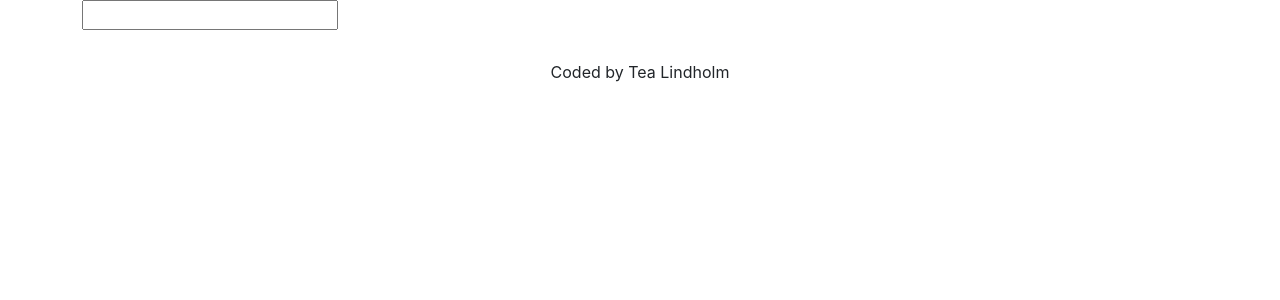
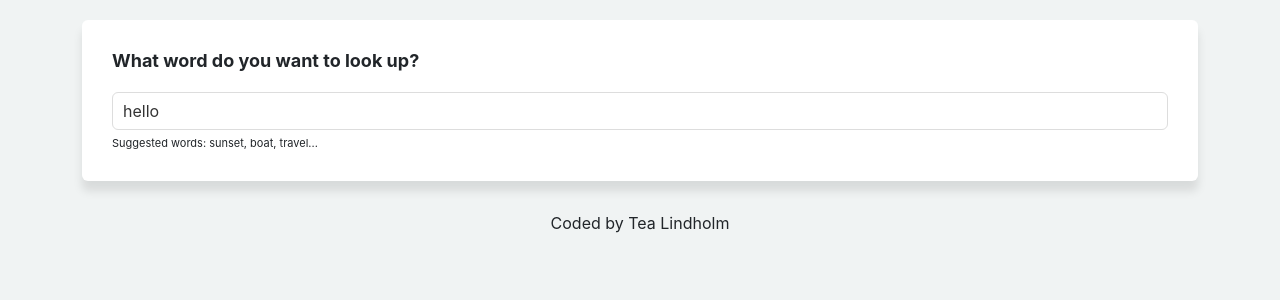
Before and after one commit to theresialindholm/dictionary-react, a React (Create React App) app: page / in a window 1280 px wide. Shown: the top 300 px of the page. Built offline with nearby package versions, Linux system fonts and the light colour scheme; no server answers.

Commit message:
Styled the application

```diff
--- a/src/App.css
+++ b/src/App.css
@@ -1,3 +1,11 @@
+body {
+    background: #F0F3F3
+}
+
+a {
+    color: #4E5B60
+}
+
 .App-footer {
 text-align: center;
 margin: 30px 0;
--- a/src/App.js
+++ b/src/App.js
@@ -8,7 +8,7 @@
       <header className="App-header">
         </header>
         <main>
-          <Dictionary />
+          <Dictionary defaultKeyword="hello" />
         </main>
         <footer className="App-footer">Coded by Tea Lindholm</footer>
         </div>
--- a/src/Dictionary.css
+++ b/src/Dictionary.css
@@ -0,0 +1,27 @@
+.Dictionary h1 {
+    font-size: 18px;
+    font-weight: bold;
+    margin-bottom: 20px;
+}
+
+.Dictionary section {
+    background: white;
+    padding: 30px;
+    border-radius: 6px;
+    box-shadow: 0 10px 10px rgba(0 0 0 / 10%);
+    margin: 20px 0;
+}
+
+.Dictionary input {
+    width: 100%;
+    padding: 6px 10px;
+    border: 1px solid #ddd;
+    border-radius: 6px;
+    color: #333;
+
+}
+
+.Dictionary .hint {
+    font-size:  11px;
+    margin-top: 5px;
+}
--- a/src/Dictionary.js
+++ b/src/Dictionary.js
@@ -3,30 +3,53 @@
 import "./Dictionary.css";
 import axios from "axios";
 
-export default function Dictionary() {
-    let [keyword, setKeyword] = useState("");
+export default function Dictionary(props) {
+    let [keyword, setKeyword] = useState(props.defaultKeyword);
     let [results, setResults] = useState(null);
+    let [loaded, setLoaded] = useState(false);
 
     function handleResponse(response) {
         setResults(response.data[0]);
     }
 
-    function search(event) {
+    function search() {
+        let apiUrl = `https://api.dictionaryapi.dev/api/v2/entries/en_US/${keyword}`;
+        axios.get(apiUrl).then(handleResponse);
+    }
+
+    function handleSubmit(event) {
         event.preventDefault();
-
-    let apiUrl = `https://api.dictionaryapi.dev/api/v2/entries/en_US/${keyword}`;
-    axios.get(apiUrl).then(handleResponse);
+search()
 }
 
 function handleKeywordChange(event) {
     setKeyword(event.target.value);
 }
 
-return <div className="Dictionary">
-    <form onSubmit={search}>
-        <input type="search" onChange={handleKeywordChange} />
+function load() {
+    setLoaded(true);
+    search();
+}
+
+if (loaded) {
+    return (
+    <div className="Dictionary">
+    <section>
+        <h1>What word do you want to look up?</h1>
+    <form onSubmit={handleSubmit}>
+        <input type="search" onChange={handleKeywordChange}
+        defaultValue={props.defaultKeyword} />
     </form>
+    <div className="hint">
+Suggested words: sunset, boat, travel...
+    </div>
+    </section>
 <Results results={results} />
     </div>
+    );
+} else {
+    load();
+    return "Loading";
+}
 
 }
--- /dev/null
+++ b/src/Meaning.css
@@ -0,0 +1,11 @@
+.Meaning h3 {
+font-size: 24px;
+line-height: 1.5;
+font-weight: bold;
+}
+
+.Meaning .example {
+    color: #70757a;
+    font-style: italic;
+    margin-top: 10px;
+}
--- a/src/Meaning.js
+++ b/src/Meaning.js
@@ -1,4 +1,5 @@
 import React from "react";
+import "./Meaning.css";
 import Synonyms from "./Synonyms";
 
 export default function Meaning(props) {
@@ -8,13 +9,9 @@
         {props.meaning.definitions.map(function(definition, index) {
             return (
                 <div key={index}>
-                    <p>
-                   <strong>Definition:</strong>  {definition.definition}
-                    <br />
-                    <strong>Example:</strong>
-                    <em>{definition.example}</em>
+                   <div className="definition">{definition.definition}</div>
+                    <div className="example">{definition.example}</div>
                     <Synonyms synonyms={definition.synonyms} />
-                    </p>
                     </div>
             )
         })}
--- /dev/null
+++ b/src/Phonetic.css
@@ -0,0 +1,24 @@
+.Phonetic {
+    margin: 20px 0;
+}
+
+.Phonetic a {
+    border: 1px solid #ddd;
+    text-decoration: none;
+    padding: 8px 15px;
+    margin-right: 10px;
+    font-size: 13px;
+    font-weight: bold;
+    border-radius: 20px;
+    transition: all 150ms ease-in-out;
+}
+
+.Phonetic a:hover {
+    background: #F0F3F3;
+    color: black;
+}
+
+.Phonetic .text {
+    opacity: 0.5;
+    font-weight: bold;
+}
--- a/src/Phonetic.js
+++ b/src/Phonetic.js
@@ -1,4 +1,5 @@
 import React from "react";
+import "./Phonetic.css";
 
 export default function Phonetic(props) {
     return (
@@ -6,8 +7,8 @@
             <a href={props.phonetic.audio} target="_blank">
                 Listen
             </a>
-            <br />
-            {props.phonetic.text}
+            <span className="text">{props.phonetic.text}
+            </span>
         </div>
     )
 }
--- /dev/null
+++ b/src/Results.css
@@ -0,0 +1,5 @@
+.Results h2 {
+    font-size: 36px;
+    font-weight: bold;
+    line-height: 1.5;
+}
--- a/src/Results.js
+++ b/src/Results.js
@@ -1,10 +1,12 @@
 import React from "react";
 import Meaning from "./Meaning";
 import Phonetic from "./Phonetic";
+import "./Results.css";
 
 export default function Results(props) {
     if (props.results) {
         return <div className="Results">
+            <section>
 <h2>{props.results.word}</h2>
 {props.results.phonetics.map(function (phonetic, index) {
     return (
@@ -13,11 +15,12 @@
         </div>
     )
 })}
+</section>
 {props.results.meanings.map(function(meaning, index) {
     return (
-    <div key={index}>
+    <section key={index}>
 <Meaning meaning={meaning} />
-    </div>
+    </section>
     );
 })}
     </div>;
--- /dev/null
+++ b/src/Synonyms.css
@@ -0,0 +1,11 @@
+.Synonyms {
+    margin: 20px 0 0;
+    padding: 0;
+}
+
+.Synonyms li {
+    font-size: 13px;
+    display: inline-block;
+    padding-right: 10px;
+    line-height: 1;
+}
--- a/src/Synonyms.js
+++ b/src/Synonyms.js
@@ -1,4 +1,5 @@
 import React from "react";
+import "./Synonyms.css";
 
 export default function Synonyms(props) {
     if (props.synonyms) {
```
